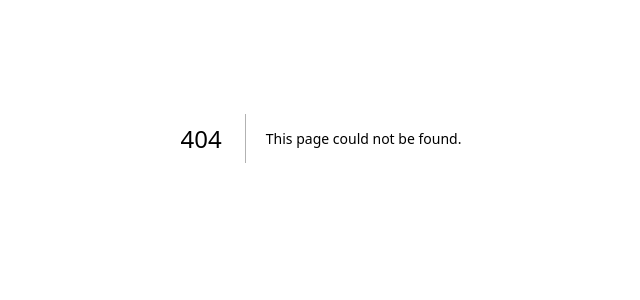
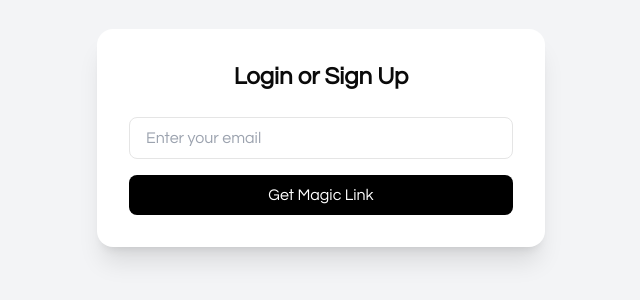
Before and after one commit to arjunkapoor19/poster-hub, a Next.js app: page /login in a window 1280 px wide. Before the commit this address had no page. Shown: the part 262-562 px from the top of the page, without its empty margins (319-959 px from the left). Built offline with nearby package versions, Linux system fonts and the light colour scheme; no server answers.

Commit message:
Setup login

```diff
--- /dev/null
+++ b/app/login/page.tsx
@@ -0,0 +1,58 @@
+'use client'
+
+import { useState } from 'react'
+import { supabase } from '@/lib/supabaseClient'
+
+export default function LoginPage() {
+  const [email, setEmail] = useState('')
+  const [loading, setLoading] = useState(false)
+  const [message, setMessage] = useState('')
+
+  const handleLogin = async (e: React.FormEvent) => {
+    e.preventDefault()
+    setLoading(true)
+    setMessage('')
+
+    const { error } = await supabase.auth.signInWithOtp({
+      email,
+      options: {
+        emailRedirectTo: 'https://poster-hub-iota.vercel.app/',
+      },
+    })
+
+    if (error) {
+      setMessage(`Error: ${error.message}`)
+    } else {
+      setMessage('Check your email for the login link!')
+    }
+
+    setLoading(false)
+  }
+
+  return (
+    <div className="min-h-screen flex items-center justify-center bg-gray-100 px-4">
+      <form onSubmit={handleLogin} className="bg-white p-8 rounded-2xl shadow-xl w-full max-w-md">
+        <h1 className="text-2xl font-bold mb-6 text-center">Login or Sign Up</h1>
+
+        <input
+          type="email"
+          placeholder="Enter your email"
+          className="w-full px-4 py-2 border rounded-lg mb-4"
+          value={email}
+          onChange={(e) => setEmail(e.target.value)}
+          required
+        />
+
+        <button
+          type="submit"
+          className="w-full py-2 bg-black text-white rounded-lg hover:bg-gray-800 transition"
+          disabled={loading}
+        >
+          {loading ? 'Sending...' : 'Get Magic Link'}
+        </button>
+
+        {message && <p className="mt-4 text-center text-sm text-gray-600">{message}</p>}
+      </form>
+    </div>
+  )
+}
--- a/components/header.tsx
+++ b/components/header.tsx
@@ -49,10 +49,12 @@ const Header = () => {
               <span className="sr-only">Cart</span>
             </Button>
 
+            <Link href="/login">
             <Button variant="ghost" size="icon" className="hidden md:flex">
               <UserRound className="h-5 w-5" />
               <span className="sr-only">Account</span>
             </Button>
+            </Link>
           </div>
         </div>
       </header>
--- /dev/null
+++ b/lib/supabaseClient.ts
@@ -0,0 +1,6 @@
+import { createClient } from '@supabase/supabase-js'
+
+const supabaseUrl = process.env.NEXT_PUBLIC_SUPABASE_URL!
+const supabaseAnonKey = process.env.NEXT_PUBLIC_SUPABASE_KEY!
+
+export const supabase = createClient(supabaseUrl, supabaseAnonKey)
--- a/package.json
+++ b/package.json
@@ -38,6 +38,7 @@
         "@radix-ui/react-toggle-group": "^1.1.1",
         "@radix-ui/react-tooltip": "^1.1.6",
         "@supabase/supabase-js": "^2.49.4",
+        "better-auth": "^1.2.7",
         "class-variance-authority": "^0.7.1",
         "clsx": "^2.1.1",
         "cmdk": "1.0.4",
```
